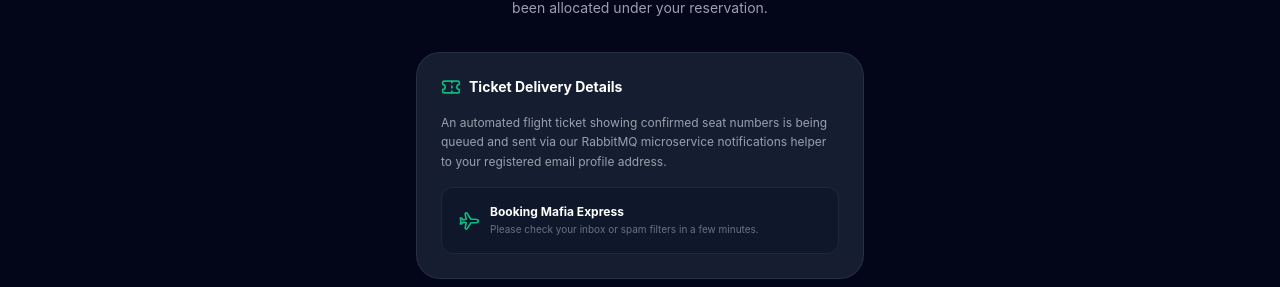
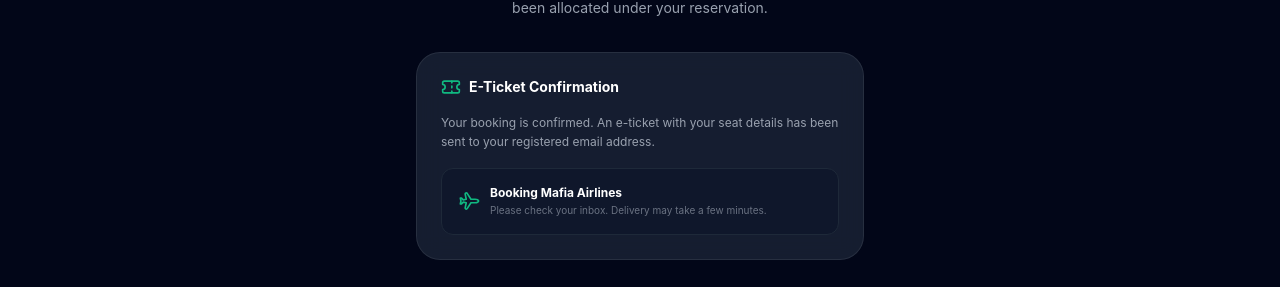
Before and after one commit to SriShruti24/Booking-Mafia-Frontend, a React app: page /flights/1/confirmation in a window 1280 px wide. Shown: the part 354-641 px from the top of the page. Built offline with nearby package versions, Linux system fonts and the light colour scheme; no server answers; the HTML template or start-up script is replaced by a standard one.

Commit message:
fix(ui): remove internal tech jargon and hide customer ID from profile

```diff
--- a/src/components/profile/ProfileCard/ProfileCard.jsx
+++ b/src/components/profile/ProfileCard/ProfileCard.jsx
@@ -15,7 +15,7 @@ const ProfileCard = ({ user }) => {
         </p>
         <p className="text-xs text-accent font-bold flex items-center space-x-1.5">
           <Shield className="h-3.5 w-3.5" />
-          <span>Verified Account (Customer ID: #{user?.id || 'N/A'})</span>
+          <span>Verified Member</span>
         </p>
       </div>
     </div>
--- a/src/pages/BookingConfirmation/BookingConfirmation.jsx
+++ b/src/pages/BookingConfirmation/BookingConfirmation.jsx
@@ -36,16 +36,16 @@ const BookingConfirmation = () => {
       <div className="glass-panel rounded-3xl p-6 w-full max-w-md text-left space-y-4">
         <h4 className="font-bold text-white text-sm flex items-center space-x-2">
           <Ticket className="h-5 w-5 text-accent" />
-          <span>Ticket Delivery Details</span>
+          <span>E-Ticket Confirmation</span>
         </h4>
         <p className="text-xs text-gray-400 leading-relaxed">
-          An automated flight ticket showing confirmed seat numbers is being queued and sent via our RabbitMQ microservice notifications helper to your registered email profile address.
+          Your booking is confirmed. An e-ticket with your seat details has been sent to your registered email address.
         </p>
         <div className="bg-slate-900 border border-gray-800 rounded-xl p-4 flex items-center space-x-3">
           <Plane className="h-5 w-5 text-accent rotate-45" />
           <div>
-            <p className="text-xs font-bold text-white">Booking Mafia Express</p>
-            <p className="text-[10px] text-gray-500 mt-0.5">Please check your inbox or spam filters in a few minutes.</p>
+            <p className="text-xs font-bold text-white">Booking Mafia Airlines</p>
+            <p className="text-[10px] text-gray-500 mt-0.5">Please check your inbox. Delivery may take a few minutes.</p>
           </div>
         </div>
       </div>
```
